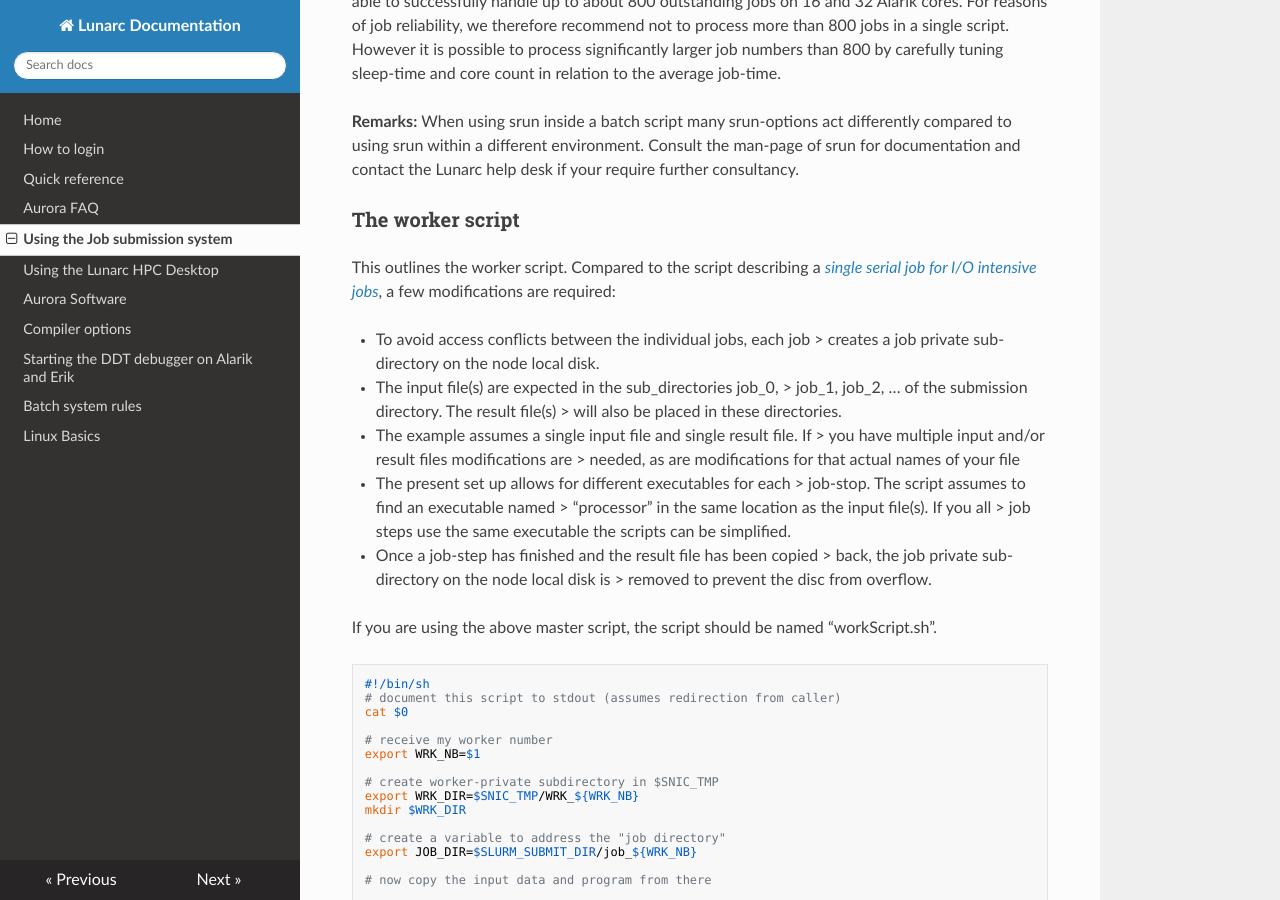
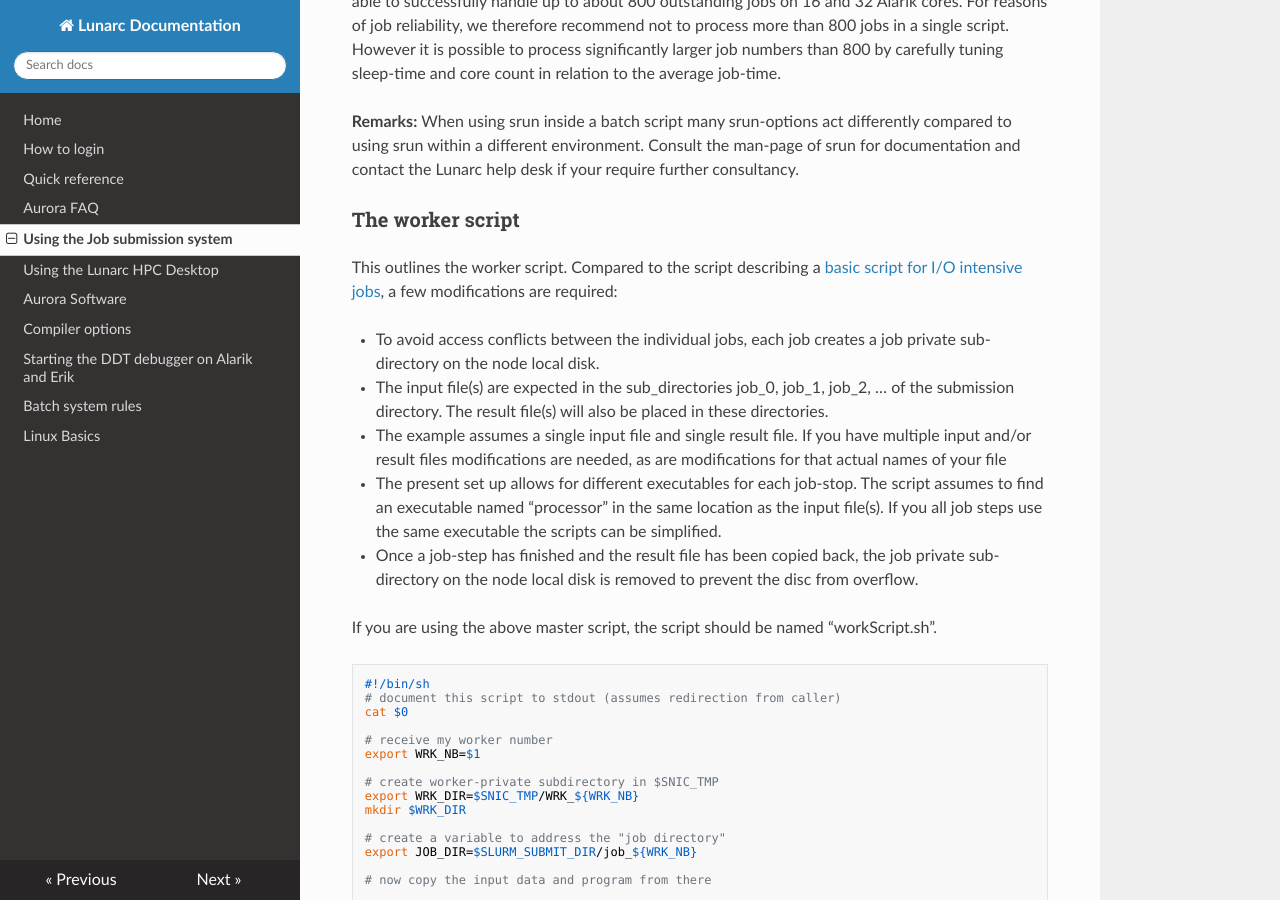
Before and after one commit to lunarc/lunarc_docs, an MkDocs documentation site: the page built from docs/batch_system.md, in a window 1280 px wide and 900 px high, scrolled down 18798 px. Built offline with MkDocs 1.6.1, drawn with Linux system fonts in a browser that asks for light colours; nearby versions of some CDN libraries; old or Windows-style settings are respelled for this version of MkDocs.

Commit message:
Fixing formatting errors in the task farm section due to conversion from google docs to md

```diff
--- a/docs/batch_system.md
+++ b/docs/batch_system.md
@@ -820,8 +820,8 @@ if the wrong compiler is loaded and are hence self-documenting.
 
 ## Running multiple serial jobs within a single job submission
 
-When you need to run many serial jobs, similar to the ones [*described
-above*](#basic-run-script), these should be bundled together and
+When you need to run many serial jobs, similar to the ones [described
+above](#basic-run-script), these should be bundled together and
 submitted to the job queue in a small number of submissions or even a
 single submission. With SLURM is perfectly reasonable to run several
 hundred individual jobs in a single submission. To speed up the
@@ -834,7 +834,7 @@ two nodes. The scripting use two scripts, the master script and the
 worker script. The master script requests the resources (number of
 cores, job time, ...) and then registers 200 copies of the worker script
 with SLURM using the command srun. The worker script is a modification
-of the [basic script for I/O intensive jobs](#basic-script-for-io-intensive-jobs) described above.
+of the [basic script for I/O intensive jobs](#basic-run-script-for-io-intensive-jobs) described above.
 
 In our example this will then start sixteen jobs on the sixteen cores
 you requested. Once a job has finished, it will take an unprocessed job
@@ -919,28 +919,26 @@ help desk if your require further consultancy.
 ### The worker script
 
 This outlines the worker script. Compared to the script describing a
-[*single serial job for I/O intensive jobs*](#basic-run-script-for-io-intensive-jobs), a few modifications are
+[basic script for I/O intensive jobs](#basic-run-script-for-io-intensive-jobs), a few modifications are
 required:
 
--   To avoid access conflicts between the individual jobs, each job
-    > creates a job private sub-directory on the node local disk.
+-   To avoid access conflicts between the individual jobs, each job creates a job private sub-directory on the node local disk.
 
 -   The input file(s) are expected in the sub_directories job_0,
-    > job_1, job_2, … of the submission directory. The result file(s)
-    > will also be placed in these directories.
+    job_1, job_2, … of the submission directory. The result file(s) will also be placed in these directories.
 
 -   The example assumes a single input file and single result file. If
-    > you have multiple input and/or result files modifications are
-    > needed, as are modifications for that actual names of your file
+     you have multiple input and/or result files modifications are
+     needed, as are modifications for that actual names of your file
 
 -   The present set up allows for different executables for each
-    > job-stop. The script assumes to find an executable named
-    > “processor” in the same location as the input file(s). If you all
-    > job steps use the same executable the scripts can be simplified.
+     job-stop. The script assumes to find an executable named
+     “processor” in the same location as the input file(s). If you all
+     job steps use the same executable the scripts can be simplified.
 
 -   Once a job-step has finished and the result file has been copied
-    > back, the job private sub-directory on the node local disk is
-    > removed to prevent the disc from overflow.
+     back, the job private sub-directory on the node local disk is
+     removed to prevent the disc from overflow.
 
 If you are using the above master script, the script should be named
 “workScript.sh”.
```
